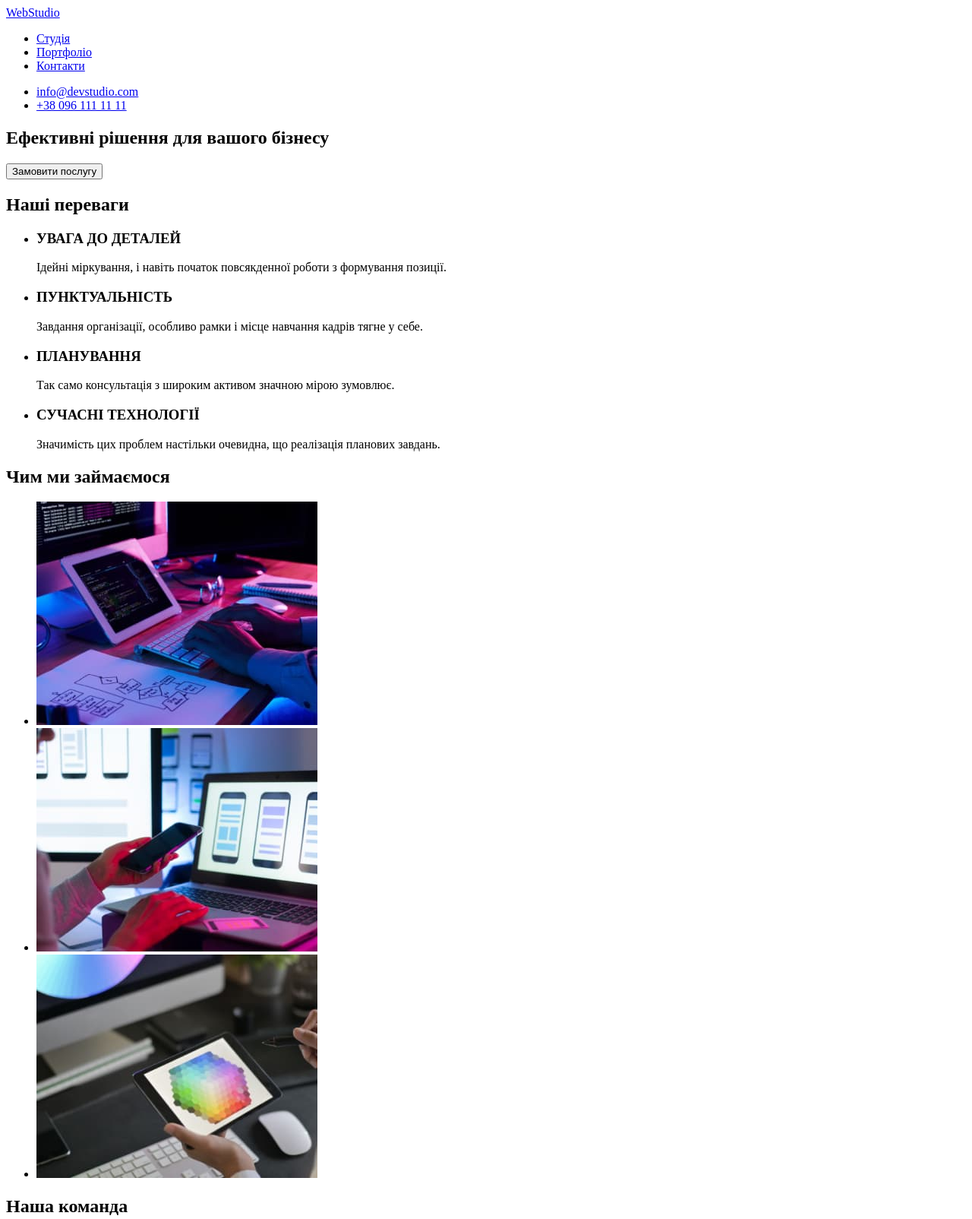
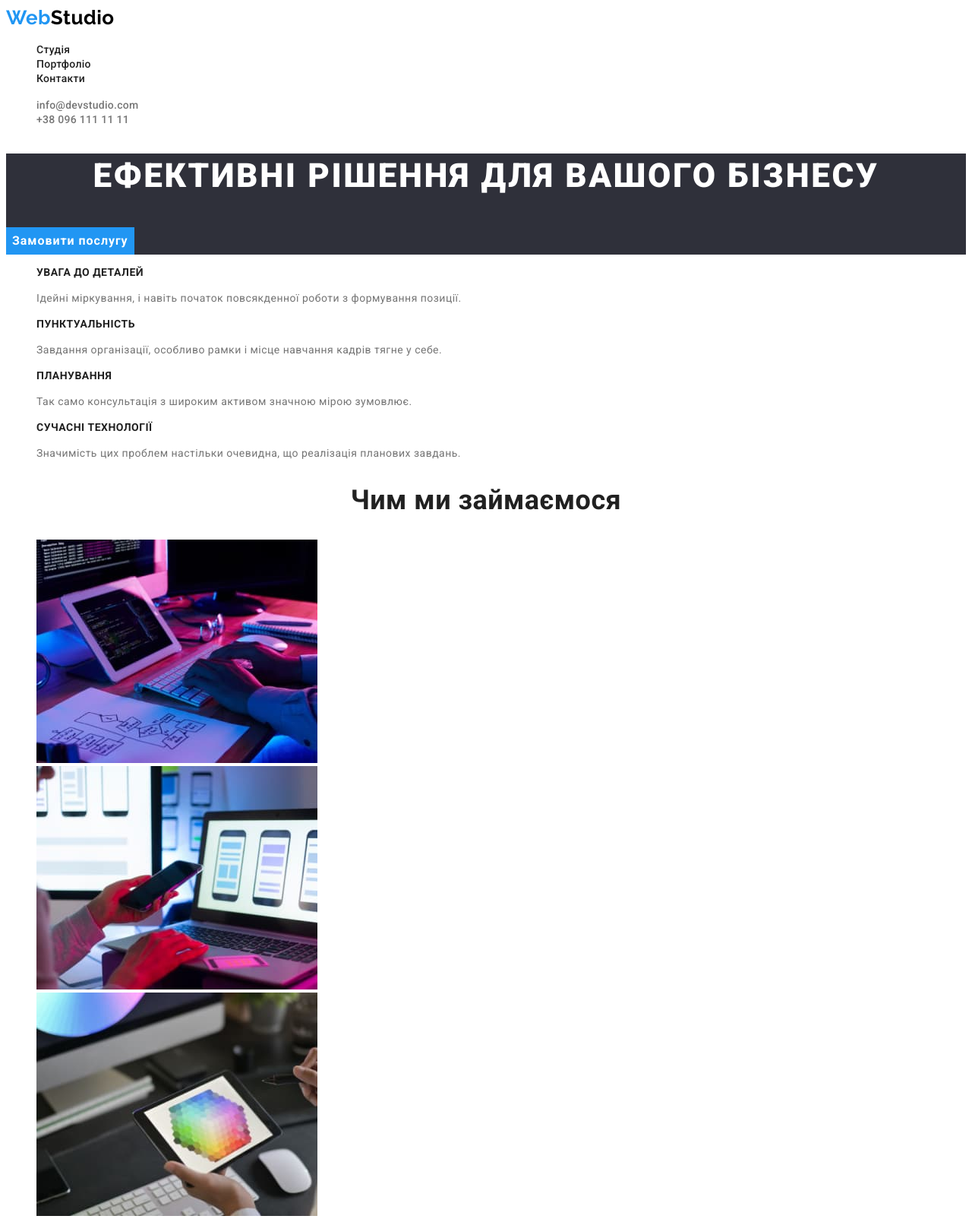
Before and after one commit to luckyjuse/goit-markup-hw-02, a plain HTML site: page index.html in a window 1280 px wide. Shown: the top 1604 px of the page at 76% size. Drawn offline with Linux system fonts and the light colour scheme.

Commit message:
styles added

```diff
--- /dev/null
+++ b/css/styles.css
@@ -0,0 +1,262 @@
+/* колір заголовків #212121 */
+/* колір вторинного тексту #757575 */
+/* колір акцентів #2196F3 */
+/* колір основного фона #FFFFFF */
+/* колір вторинного фона #2F303A */
+/* колір акцентованого фону #F5F4FA */
+
+:root {
+  --title-text-color: #212121;
+  --paragraph-text-color: #757575;
+  --accent-color: #2196f3;
+  --background-main-color: #ffffff;
+  --background-footer-color: #2f303a;
+  --background-secondary-color: #f5f4fa;
+  --main-font: 'Roboto';
+}
+
+body {
+  background: #ffffff;
+
+  color: var(--title-text-color);
+  font-family: var(--main-font), sans-serif;
+  font-style: normal;
+  letter-spacing: 0.03em;
+}
+
+/* ---------------------- buttons ---------------------- */
+.button {
+  font-family: inherit;
+  font-weight: 700;
+  font-size: 16px;
+  line-height: 1.88;
+
+  display: flex;
+  align-items: center;
+  text-align: center;
+  letter-spacing: 0.06em;
+
+  color: #ffffff;
+  background-color: var(--accent-color);
+  border-color: rgba(0, 0, 0, 0);
+
+  cursor: pointer;
+}
+
+.button:hover {
+  background-color: #188ce8;
+}
+
+.button:focus {
+  background-color: #188ce8;
+}
+
+.button.secondary {
+  color: var(--title-text-color);
+  background-color: var(--background-secondary-color);
+}
+
+/* ----------------------- header ---------------------- */
+.header {
+  background: #ffffff;
+}
+.header-navigation {
+}
+.header-logo {
+  font-family: 'Raleway';
+  font-weight: 700;
+  font-size: 26px;
+  line-height: 1.19;
+  text-decoration: none;
+
+  color: #000000;
+}
+.logo-web {
+  color: #2196f3;
+}
+
+/* ------------------------------ navigation ---------------------------------- */
+.nav-list {
+  list-style: none;
+}
+.nav-link {
+  font-weight: 500;
+  font-size: 14px;
+  line-height: 1.14;
+  letter-spacing: 0.02em;
+
+  text-decoration: none;
+  color: var(--title-text-color);
+}
+
+.nav-link:hover {
+  color: var(--accent-color);
+}
+
+.nav-link:focus {
+  color: var(--accent-color);
+}
+
+/* ---------------------------- header contacts ------------------------------- */
+.contacts-list {
+  list-style: none;
+}
+.contact-item {
+}
+.contact-header-link {
+  font-weight: 500;
+  font-size: 14px;
+  line-height: 1.14;
+  letter-spacing: 0.02em;
+
+  color: var(--paragraph-text-color);
+  text-decoration: none;
+}
+
+.contact-header-link:hover {
+  color: var(--accent-color);
+}
+
+.contact-header-link:focus {
+  color: var(--accent-color);
+}
+
+/* --------------------------------- main ------------------------------------- */
+.main {
+}
+
+/* --------------------------------- hero ------------------------------------- */
+.hero {
+  background-color: #2f303a;
+}
+.hero-title {
+  font-weight: 900;
+  font-size: 44px;
+  line-height: 1.36;
+
+  text-align: center;
+  letter-spacing: 0.06em;
+  text-transform: uppercase;
+
+  color: #ffffff;
+}
+.hero-button {
+}
+
+/* -------------------------------- benefits ---------------------------------- */
+.benefits {
+}
+.hidden-benefits {
+  position: absolute;
+  white-space: nowrap;
+  width: 1px;
+  height: 1px;
+  overflow: hidden;
+  border: 0;
+  padding: 0;
+  clip: rect(0 0 0 0);
+  clip-path: inset(50%);
+  margin: -1px;
+}
+
+.benefits-list {
+  list-style: none;
+}
+.benefits-item {
+}
+.benefits-title {
+  font-weight: 700;
+  font-size: 14px;
+  line-height: 1.14;
+  text-transform: uppercase;
+}
+.benefits-description {
+  font-size: 14px;
+  line-height: 1.71;
+  color: var(--paragraph-text-color);
+}
+
+/* ------------------------------- projects ----------------------------------- */
+.projects {
+}
+.projects-title {
+  font-weight: 700;
+  font-size: 36px;
+  line-height: 1.16;
+  text-align: center;
+}
+.projects-list {
+  list-style: none;
+}
+.projects-item {
+}
+
+/* --------------------------------- team ------------------------------------- */
+.team {
+  background-color: var(--background-secondary-color);
+}
+.team-title {
+  font-weight: 700;
+  font-size: 36px;
+  line-height: 1.16;
+  text-align: center;
+}
+.team-list {
+  list-style: none;
+}
+.team-item {
+}
+.team-member {
+  font-weight: 500;
+  font-size: 16px;
+  line-height: 1.19;
+  text-align: center;
+}
+.team-member-description {
+  font-size: 16px;
+  line-height: 1.19;
+  text-align: center;
+
+  color: var(--paragraph-text-color);
+}
+
+/* ------------------------------- footer ------------------------------------ */
+.footer {
+  background-color: var(--background-footer-color);
+}
+.footer-logo {
+  font-family: 'Raleway';
+  font-weight: 700;
+  font-size: 26px;
+  line-height: 1.19;
+  text-decoration: none;
+
+  color: #ffffff;
+  text-decoration: none;
+}
+.address {
+}
+.address-list {
+  list-style: none;
+}
+.address-item {
+}
+
+.map-link {
+  font-size: 14px;
+  line-height: 1.71;
+  font-style: normal;
+
+  color: #ffffff;
+
+  text-decoration: none;
+}
+.address-link {
+  font-size: 14px;
+  line-height: 1.71;
+  font-style: normal;
+
+  color: rgba(255, 255, 255, 0.6);
+
+  text-decoration: none;
+}
--- a/index.html
+++ b/index.html
@@ -5,81 +5,94 @@
     <meta http-equiv="X-UA-Compatible" content="IE=edge" />
     <meta name="viewport" content="width=device-width, initial-scale=1.0" />
     <title>WebStudio</title>
+    <link rel="stylesheet" href="./css/styles.css" />
+    <link rel="preconnect" href="https://fonts.googleapis.com" />
+    <link rel="preconnect" href="https://fonts.gstatic.com" crossorigin />
+    <link
+      href="https://fonts.googleapis.com/css2?family=Raleway:wght@700&family=Roboto:wght@400;500;700;900&display=swap"
+      rel="stylesheet"
+    />
   </head>
   <body>
-    <header>
-      <nav>
-        <a href="#">WebStudio</a>
-        <ul>
-          <li><a href="#">Студія</a></li>
-          <li><a href="#">Портфоліо</a></li>
-          <li><a href="#">Контакти</a></li>
+    <header class="header">
+      <nav class="header-navigation">
+        <a href="#" class="header-logo"
+          ><span class="logo-web">Web</span>Studio</a
+        >
+        <ul class="nav-list">
+          <li><a href="#" class="nav-link">Студія</a></li>
+          <li><a href="./portfolio.html" class="nav-link">Портфоліо</a></li>
+          <li><a href="#" class="nav-link">Контакти</a></li>
         </ul>
       </nav>
-      <ul>
-        <li>
-          <a href="mailto:info@devstudio.com">info@devstudio.com</a>
+      <ul class="contacts-list">
+        <li class="contact-item">
+          <a href="mailto:info@devstudio.com" class="contact-header-link"
+            >info@devstudio.com</a
+          >
         </li>
-        <li>
-          <a href="tel:+380961111111">+38 096 111 11 11</a>
+        <li class="contact-item">
+          <a href="tel:+380961111111" class="contact-header-link"
+            >+38 096 111 11 11</a
+          >
         </li>
       </ul>
     </header>
-    <main>
-      <section>
-        <h1>Ефективні рішення для вашого бізнесу</h1>
-        <button type="button">Замовити послугу</button>
+    <main class="main">
+      <section class="hero">
+        <h1 class="hero-title">Ефективні рішення для вашого бізнесу</h1>
+        <button type="button" class="button">Замовити послугу</button>
       </section>
-      <section>
-        <h2>Наші переваги</h2>
-        <ul>
-          <li>
-            <h3>УВАГА ДО ДЕТАЛЕЙ</h3>
-            <p>
+      <section class="benefits">
+        <h2 class="hidden-benefits">Наші переваги</h2>
+        <ul class="benefits-list">
+          <li class="benefits-item">
+            <h3 class="benefits-title">УВАГА ДО ДЕТАЛЕЙ</h3>
+            <p class="benefits-description">
               Ідейні міркування, і навіть початок повсякденної роботи з
               формування позиції.
             </p>
           </li>
-          <li>
-            <h3>ПУНКТУАЛЬНІСТЬ</h3>
-            <p>
+          <li class="benefits-item">
+            <h3 class="benefits-title">ПУНКТУАЛЬНІСТЬ</h3>
+            <p class="benefits-description">
               Завдання організації, особливо рамки і місце навчання кадрів тягне
               у себе.
             </p>
           </li>
-          <li>
-            <h3>ПЛАНУВАННЯ</h3>
-            <p>
+          <li class="benefits-item">
+            <h3 class="benefits-title">ПЛАНУВАННЯ</h3>
+            <p class="benefits-description">
               Так само консультація з широким активом значною мірою зумовлює.
             </p>
           </li>
-          <li>
-            <h3>СУЧАСНІ ТЕХНОЛОГІЇ</h3>
-            <p>
+          <li class="benefits-item">
+            <h3 class="benefits-title">СУЧАСНІ ТЕХНОЛОГІЇ</h3>
+            <p class="benefits-description">
               Значимість цих проблем настільки очевидна, що реалізація планових
               завдань.
             </p>
           </li>
         </ul>
       </section>
-      <section>
-        <h2>Чим ми займаємося</h2>
-        <ul>
-          <li>
+      <section class="projects">
+        <h2 class="projects-title">Чим ми займаємося</h2>
+        <ul class="projects-list">
+          <li class="projects-item">
             <img
               src="./images/desktop-apps.jpg"
               alt="Десктопні додатки"
               width="370"
             />
           </li>
-          <li>
+          <li class="projects-item">
             <img
               src="./images/mobile-apps.jpg"
               alt="Мобільні додатки"
               width="370"
             />
           </li>
-          <li>
+          <li class="projects-item">
             <img
               src="./images/design-solutions.jpg"
               alt="Дизайнерські рішення"
@@ -88,66 +101,73 @@
           </li>
         </ul>
       </section>
-      <section>
-        <h2>Наша команда</h2>
-        <ul>
-          <li>
+      <section class="team">
+        <h2 class="team-title">Наша команда</h2>
+        <ul class="team-list">
+          <li class="team-item">
             <img
               src="./images/ihor-demianenko.jpg"
               alt="Ігор Дем'яненко"
               width="270"
             />
-            <h3>Ігор Дем'яненко</h3>
-            <p lang="en">Product Designer</p>
+            <h3 class="team-member">Ігор Дем'яненко</h3>
+            <p lang="en" class="team-member-description">Product Designer</p>
           </li>
-          <li>
+          <li class="team-item">
             <img
               src="./images/olha-repina.jpg"
               alt="Ольга Рєпіна"
               width="270"
             />
-            <h3>Ольга Рєпіна</h3>
-            <p lang="en">Frontend Developer</p>
+            <h3 class="team-member">Ольга Рєпіна</h3>
+            <p lang="en" class="team-member-description">Frontend Developer</p>
           </li>
-          <li>
+          <li class="team-item">
             <img
               src="./images/mykola-tarasov.jpg"
               alt="Микола Тарасов"
               width="270"
             />
-            <h3>Микола Тарасов</h3>
-            <p lang="en">Marketing</p>
+            <h3 class="team-member">Микола Тарасов</h3>
+            <p lang="en" class="team-member-description">Marketing</p>
           </li>
-          <li>
+          <li class="team-item">
             <img
               src="./images/myhailo-ermakov.jpg"
               alt="Михайло Єрмаков"
               width="270"
             />
-            <h3>Михайло Єрмаков</h3>
-            <p lang="en">UI Designer</p>
+            <h3 class="team-member">Михайло Єрмаков</h3>
+            <p lang="en" class="team-member-description">UI Designer</p>
           </li>
         </ul>
       </section>
     </main>
-    <footer>
-      <a href="#">WebStudio</a>
-      <address>
-        <ul>
-          <li>
+    <footer class="footer">
+      <a href="#" class="footer-logo"
+        ><span class="logo-web">Web</span>Studio</a
+      >
+      <address class="address">
+        <ul class="address-list">
+          <li class="address-item">
             <a
               href="https://goo.gl/maps/hwoyvG3h6WkW7fARA"
               target="_blank"
               rel="noopener noreferrer nofolow"
+              class="map-link"
             >
               м. Київ, пр-т Лесі Українки, 26
             </a>
           </li>
-          <li>
-            <a href="mailto:info@devstudio.com">info@devstudio.com</a>
+          <li class="address-item">
+            <a href="mailto:info@devstudio.com" class="address-link"
+              >info@devstudio.com</a
+            >
           </li>
-          <li>
-            <a href="tel:+380961111111">+38 096 111 11 11</a>
+          <li class="address-item">
+            <a href="tel:+380961111111" class="address-link"
+              >+38 096 111 11 11</a
+            >
           </li>
         </ul>
       </address>
```
Also changed, not shown: portfolio.html (added, +11 -0 lines).
